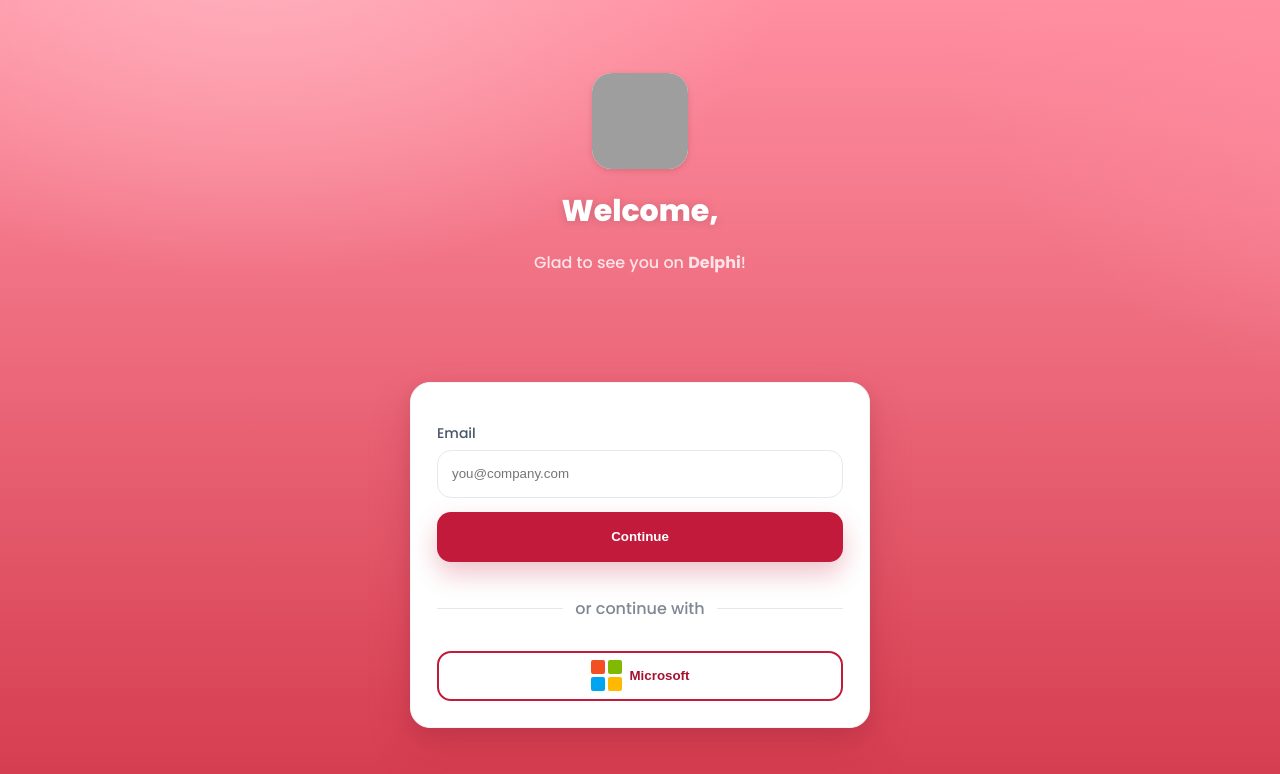
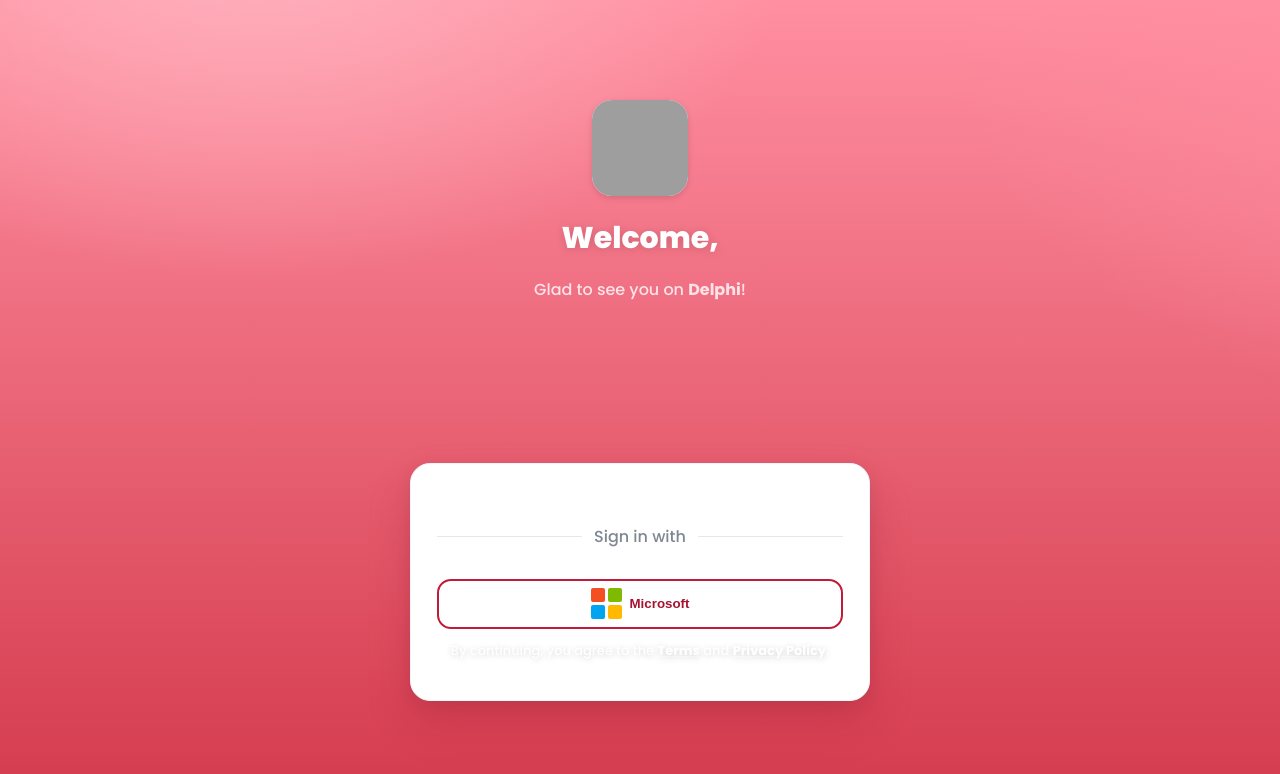
Before and after one commit to theyashdedhia/Delphi-AI-Bot, a React (Create React App) app: page / in a window 1280 px wide. Shown: the top 774 px of the page. Built offline with nearby package versions, Linux system fonts and the light colour scheme; grey boxes are pictures that could not be loaded.

Commit message:
[PBI-1] refactor(login): streamline to Microsoft-only entry point - Removes email field and continue button - Leaves only Microsoft SSO CTA with legal note

```diff
--- a/src/App.js
+++ b/src/App.js
@@ -1,9 +1,7 @@
-import React, { useState } from "react";
+import React from "react";
 import "./App.css";
 
 export default function App() {
-  const [email, setEmail] = useState("");
-
   return (
     <main className="app">
       {/* Brand hero on gradient */}
@@ -52,24 +50,11 @@
         </p>
       </div>
 
-      {/* Card with email + SSO */}
-      <section className="card">
-        <label htmlFor="email">Email</label>
-        <input
-          id="email"
-          type="email"
-          placeholder="you@company.com"
-          value={email}
-          onChange={(e) => setEmail(e.target.value)}
-        />
-
-        <button className="btn btn-primary" type="button">
-          Continue
-        </button>
-
+      {/* Card with only Microsoft SSO */}
+      <section className="card" style={{ textAlign: "center" }}>
         <div className="divider">
           <span></span>
-          <p>or continue with</p>
+          <p>Sign in with</p>
           <span></span>
         </div>
 
@@ -96,6 +81,31 @@
           </span>
           <span>Microsoft</span>
         </button>
+
+        <p
+          style={{
+            marginTop: 12,
+            fontSize: 13,
+            color: "#ffffff",
+            textShadow: "0 1px 6px rgba(0,0,0,.18)",
+          }}
+        >
+          By continuing, you agree to the{" "}
+          <a
+            href="#"
+            style={{ color: "#fff", fontWeight: 700, textDecoration: "underline" }}
+          >
+            Terms
+          </a>{" "}
+          and{" "}
+          <a
+            href="#"
+            style={{ color: "#fff", fontWeight: 700, textDecoration: "underline" }}
+          >
+            Privacy Policy
+          </a>
+          .
+        </p>
       </section>
     </main>
   );
```
